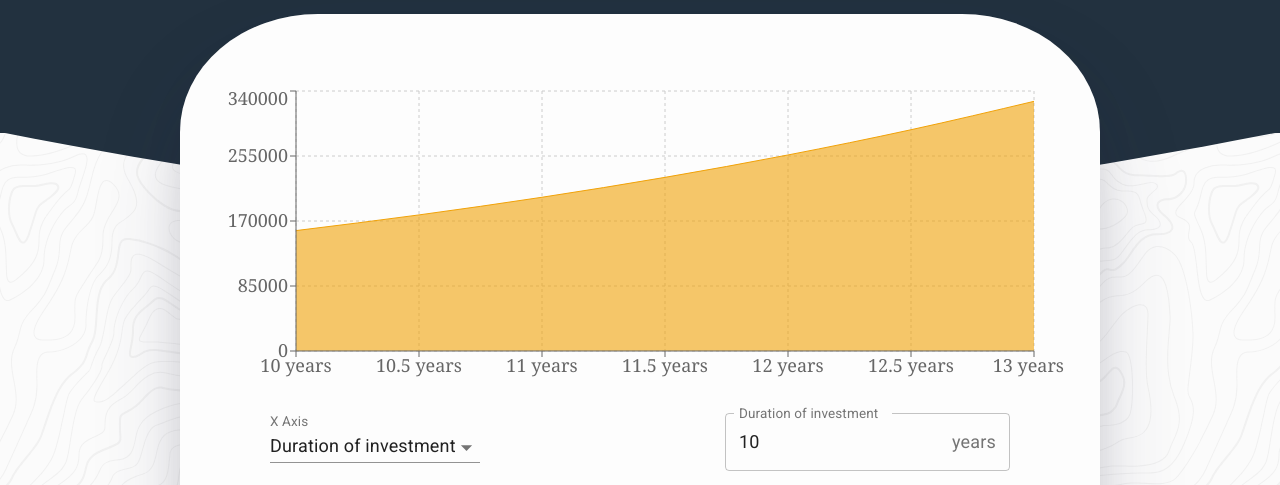
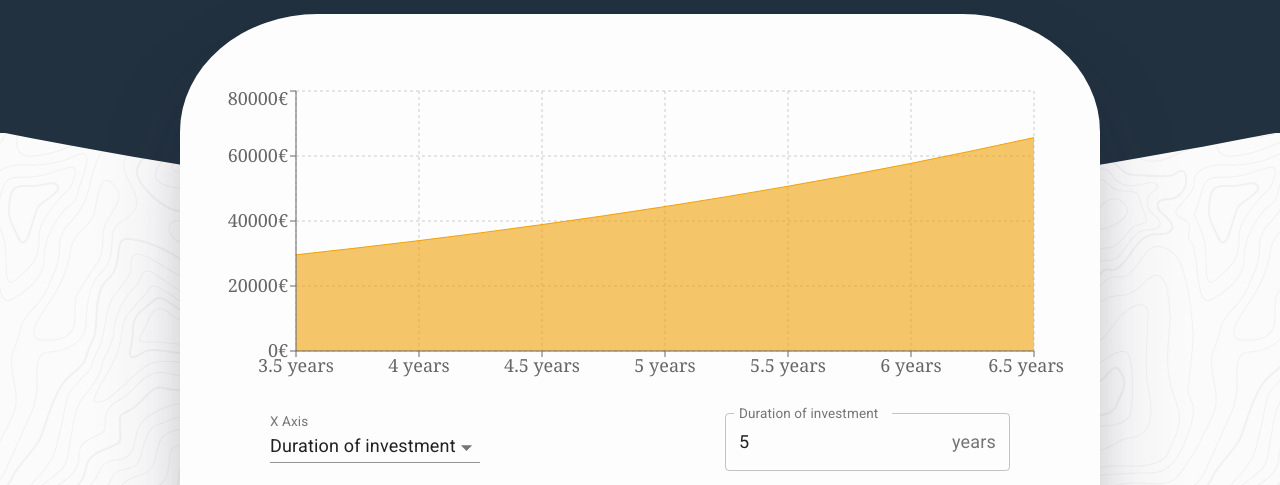
Before and after one commit to alramalho/compound-composer, a Gatsby site: page / in a window 1280 px wide. Shown: the part 267-752 px from the top of the page. Built offline with nearby package versions, Linux system fonts and the light colour scheme; Gatsby itself is replaced by a stand-in of ours.

Commit message:
Stable checkpoint

```diff
--- a/src/components/chart.js
+++ b/src/components/chart.js
@@ -4,10 +4,9 @@ import InputLabel from "@material-ui/core/InputLabel";
 import Select from "@material-ui/core/Select";
 import NumInput from "./numinput";
 import InputAdornment from "@material-ui/core/InputAdornment";
-import styled from "styled-components";
 import {CartesianGrid, Area, AreaChart, ResponsiveContainer, Tooltip, XAxis, YAxis} from "recharts";
+import {HorizontalContainer, VerticalContainer} from "./styled-components";
 import {func} from "prop-types";
-import {init} from "../../.cache/navigation";
 
 
 const SELECT_OPTIONS = {
@@ -17,34 +16,20 @@ const SELECT_OPTIONS = {
   INJECTION: 'injection'
 }
 
-const HorizontalContainer = styled.div`
-  padding: 0 3rem;
-  display: flex;
-  flex-direction: row;
-  justify-content: space-between;
+const DURATION_STEP = 0.5
+const AMOUNT_STEP = 1000
+const MONTHLY_PROFIT_STEP = 0.5
+const MONTHLY_INJECTION_STEP = 50
 
-  @media (max-width: 768px) {
-    flex-direction: column;
-  }
-`
-
-const VerticalContainer = styled.div`
-  display: flex;
-  flex-direction: column;
-
-  > div {
-    margin: 1.5rem 0 0 0;
-  }
-`
 
 function generateProfit(durationInYears, initialAmmount, monthlyProfit, montlyInjection) {
-  return [...Array(durationInYears*12).keys()].reduce((accumulator) => {
-    return (accumulator + montlyInjection) * (1+(monthlyProfit/100))
+  return [...Array(durationInYears * 12).keys()].reduce((accumulator) => {
+    return (accumulator + montlyInjection) * (1 + (monthlyProfit / 100))
   }, initialAmmount)
 }
 
 const Chart = () => {
-  const [duration, setDuration] = useState(10)
+  const [duration, setDuration] = useState(5)
   const [initialAmount, setInitialAmount] = useState(10000)
   const [profit, setProfit] = useState(0.5)
   const [injection, setInjection] = useState(12345)
@@ -60,20 +45,30 @@ const Chart = () => {
   ])
 
   useEffect(() => {
-    setXAxisData(createData(duration, 0.5))
-  }, [duration])
+    const newData = []
+    switch (xAxis) {
+      case SELECT_OPTIONS.DURATION:
+        for (let i = 0; i <= 6; i++) {
+          const value = parseInt(duration) - 3*DURATION_STEP + i*DURATION_STEP
+          newData.push({
+            name: value + ' years',
+            total: generateProfit(value, 10000, 2, 100)
+          })
+        }
+        setXAxisData(newData)
+        break;
+      case SELECT_OPTIONS.AMOUNT:
+        for (let i = 0; i <= 6; i++) {
+          const value = parseInt(initialAmount) - 3*AMOUNT_STEP + i*AMOUNT_STEP
+          newData.push({
+            name: value + '€',
+            total: generateProfit(duration, initialAmount, 2, 100) + " €"
+          })
+        }
+        setXAxisData(newData)
+    }
+  }, [duration, initialAmount, profit, injection])
 
-  function createData(xValue, step) {
-    const data = []
-    for (let i = 0; i <= 6; i++) {
-      const durationInYears = parseInt(xValue) + i*step
-      data.push({
-        name: durationInYears + ' years',
-        duration: generateProfit(durationInYears, 10000, 2, 100)
-      })
-    }
-    return data
-  }
 
   return (
     <>
@@ -87,9 +82,10 @@ const Chart = () => {
           }}
         >
           <CartesianGrid strokeDasharray="3 3"/>
-          <Area type="monotone" dataKey="duration" stroke="#f1a208" fill="#f1a208" />
+          <Area type="monotone" dataKey="total" stroke="#f1a208" fill="#f1a208"/>
           <XAxis dataKey="name"/>
-          <YAxis/>
+          <YAxis unit={"€"}/>
+          <Tooltip formatter={(value) => parseInt(value).toString() + '€'}/>
         </AreaChart>
       </ResponsiveContainer>
       <HorizontalContainer>
--- a/src/components/header.js
+++ b/src/components/header.js
@@ -6,12 +6,12 @@ import {BigCircleSeparator, StyledContainer, StyledHeader} from "./styled-compon
 
 const Header = () => (
   <StyledHeader>
-    <Link
-      to={"https://alramalho.com"}
+    <a
+      href={"https://alramalho.com"}
       target={"__blank"}
       style={{color: "white", fontSize: "1rem", fontFamily: "Domine"}}>
       Al.
-    </Link>
+    </a>
     <StyledContainer>
       <BigCircleSeparator/>
     </StyledContainer>
--- a/src/components/numinput.js
+++ b/src/components/numinput.js
@@ -2,7 +2,6 @@ import FormControl from "@material-ui/core/FormControl";
 import InputLabel from "@material-ui/core/InputLabel";
 import React from "react";
 import OutlinedInput from "@material-ui/core/OutlinedInput";
-import InputAdornment from "@material-ui/core/InputAdornment";
 
 const NumInput = (props) => {
   return (
--- a/src/components/styled-components.js
+++ b/src/components/styled-components.js
@@ -9,6 +9,27 @@ export const BigCircleSeparator = () => (
     <path d="M0 100 C40 0 60 0 100 100 Z"></path>
   </svg>
 )
+
+
+export const HorizontalContainer = styled.div`
+  padding: 0 3rem;
+  display: flex;
+  flex-direction: row;
+  justify-content: space-between;
+
+  @media (max-width: 768px) {
+    flex-direction: column;
+  }
+`
+
+export const VerticalContainer = styled.div`
+  display: flex;
+  flex-direction: column;
+
+  > div {
+    margin: 1.5rem 0 0 0;
+  }
+`
 
 export const Content = styled.div`
   position: relative;
```
